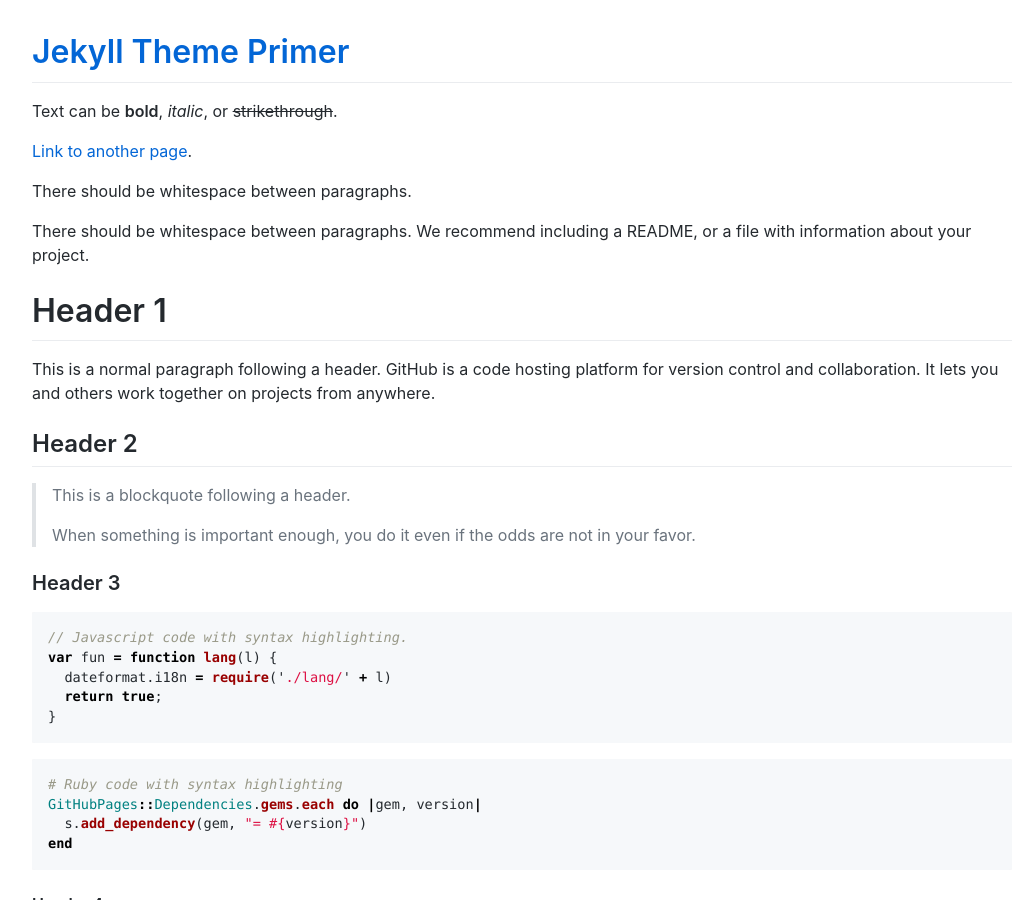
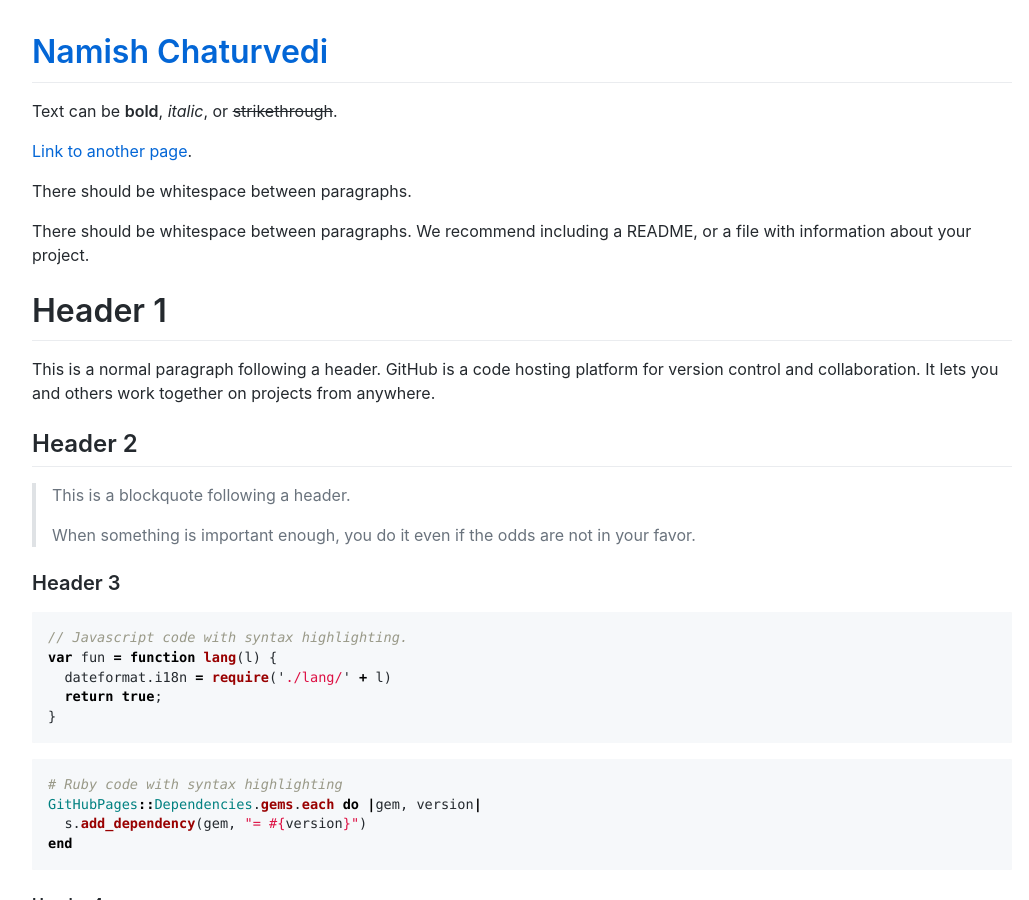
Before and after one commit to namishelex01/namishelex01.github.io, a Jekyll site: the page built from index.md, in a window 1280 px wide and 900 px high. Shown: the whole window, without its empty margins (118-1147 px from the left). Built offline with Jekyll 4.4.1, drawn with Linux system fonts in a browser that asks for light colours; comment, search, counter and statistics services are not loaded.

Commit message:
Update _config.yml

```diff
--- a/_config.yml
+++ b/_config.yml
@@ -16,5 +16,5 @@ github:
     path: "/"
   repository_url: "https://github.com/pages-themes/primer"
 
-title: Jekyll Theme Primer
-description: Primer is a Jekyll theme for GitHub Pages
+title: Namish Chaturvedi
+description: Security disciple
```
